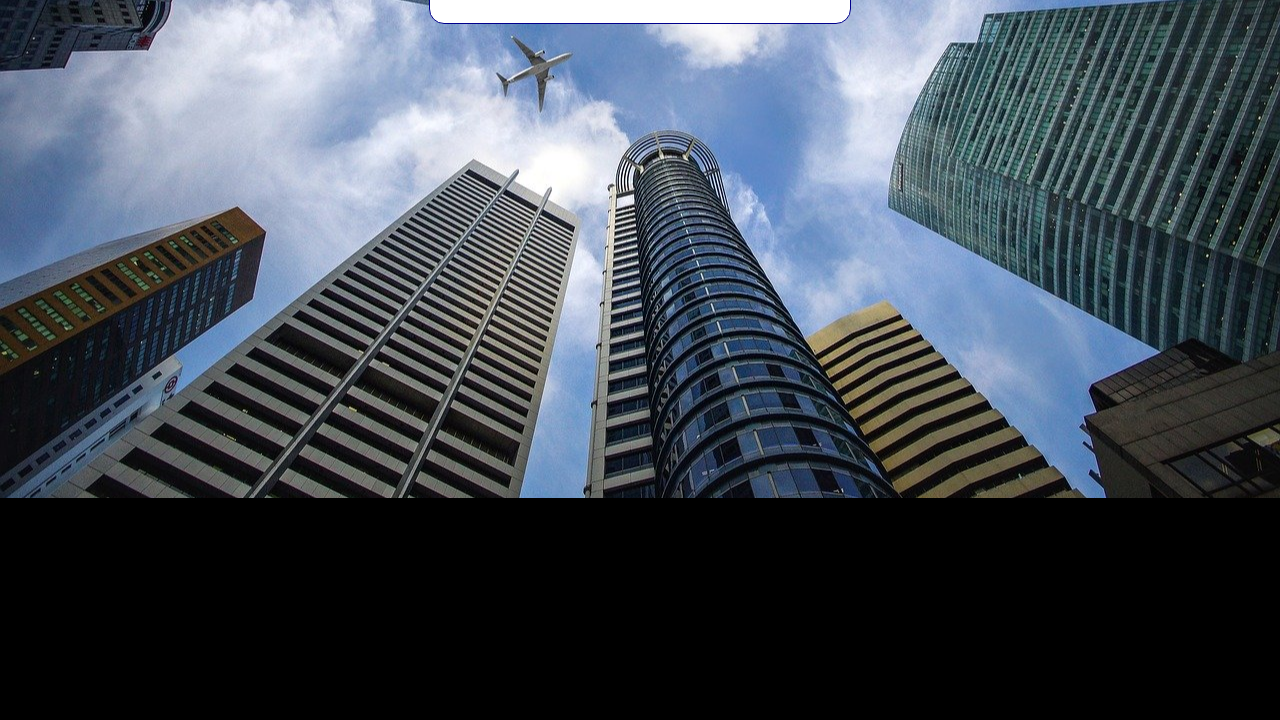
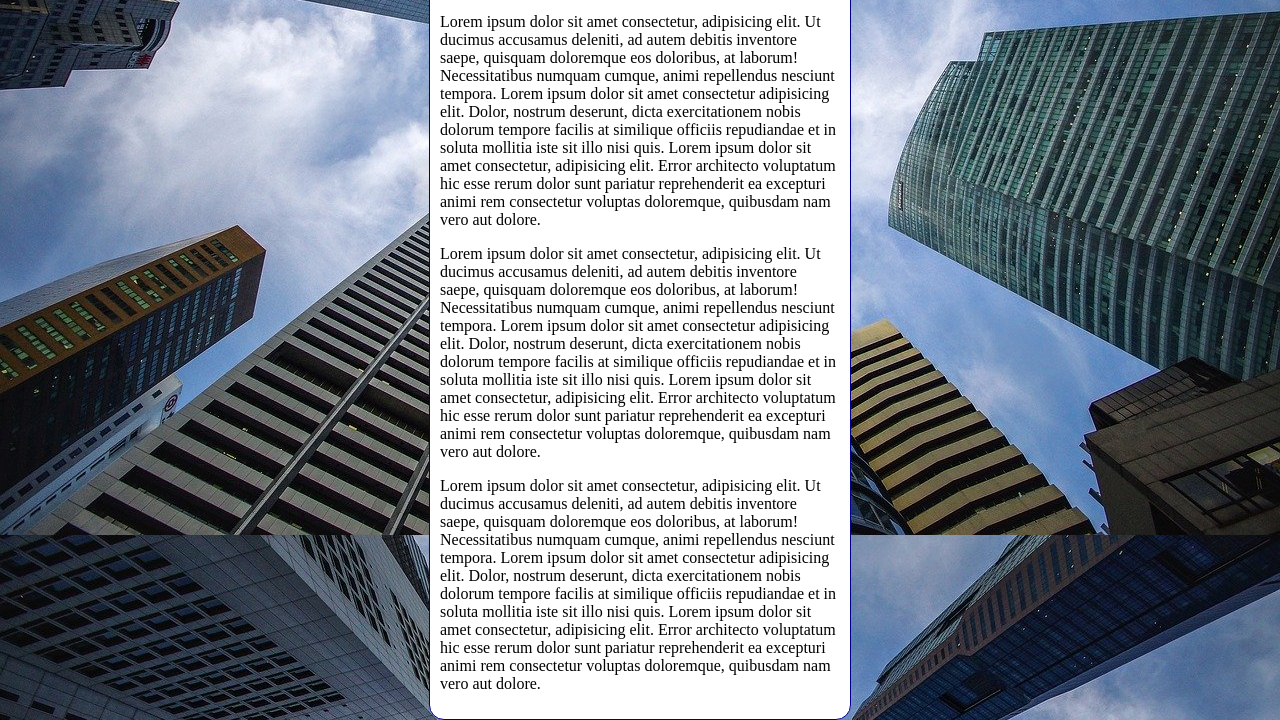
Before and after one commit to HellenLindoso/HTML-CSS, a plain HTML site: page Exercícios/ex22/fundo6.html in a window 1280 px wide. Shown: the part 318-1038 px from the top of the page. Before the commit the page ends 816 px from the top, so only its background shows below. Drawn offline with Linux system fonts and the light colour scheme.

Commit message:
atualizando

```diff
--- a/Exercícios/ex22/fundo6.html
+++ b/Exercícios/ex22/fundo6.html
@@ -3,20 +3,27 @@
 <head>
     <meta charset="UTF-8">
     <meta name="viewport" content="width=device-width, initial-scale=1.0">
-    <title>Document</title>
+    <title>Fundo fixo de tela</title>
     <style>
         body {
             height: 100vh;
-            background-color: black;
+            /*background-color: black;
             background-image: url('imagens/wallpaper002.jpg');
             background-position: center center;
             background-repeat: no-repeat;
+            background-size: cover;
+            background-attachment: fixed;
+
+            /*Shorthand background
+            ordem: color > image > position > repeat > (size - tem que ser separado) > attachment*/
+
+            background: black url('imagens/wallpaper002.jpg') center center no-repeat fixed;
             background-size: cover;
         }
 
         main {
             background-color: white;
-            width: 400px;
+            max-width: 400px;
             padding: 10px;
             margin: auto;
             border: 1px solid darkblue;
@@ -28,6 +35,9 @@
     <main>
         <h1>Teste de Imagem de fundo</h1>
         <p>Lorem ipsum dolor sit amet consectetur, adipisicing elit. Ut ducimus accusamus deleniti, ad autem debitis inventore saepe, quisquam doloremque eos doloribus, at laborum! Necessitatibus numquam cumque, animi repellendus nesciunt tempora. Lorem ipsum dolor sit amet consectetur adipisicing elit. Dolor, nostrum deserunt, dicta exercitationem nobis dolorum tempore facilis at similique officiis repudiandae et in soluta mollitia iste sit illo nisi quis. Lorem ipsum dolor sit amet consectetur, adipisicing elit. Error architecto voluptatum hic esse rerum dolor sunt pariatur reprehenderit ea excepturi animi rem consectetur voluptas doloremque, quibusdam nam vero aut dolore.</p>
+        <p>Lorem ipsum dolor sit amet consectetur, adipisicing elit. Ut ducimus accusamus deleniti, ad autem debitis inventore saepe, quisquam doloremque eos doloribus, at laborum! Necessitatibus numquam cumque, animi repellendus nesciunt tempora. Lorem ipsum dolor sit amet consectetur adipisicing elit. Dolor, nostrum deserunt, dicta exercitationem nobis dolorum tempore facilis at similique officiis repudiandae et in soluta mollitia iste sit illo nisi quis. Lorem ipsum dolor sit amet consectetur, adipisicing elit. Error architecto voluptatum hic esse rerum dolor sunt pariatur reprehenderit ea excepturi animi rem consectetur voluptas doloremque, quibusdam nam vero aut dolore.</p>
+        <p>Lorem ipsum dolor sit amet consectetur, adipisicing elit. Ut ducimus accusamus deleniti, ad autem debitis inventore saepe, quisquam doloremque eos doloribus, at laborum! Necessitatibus numquam cumque, animi repellendus nesciunt tempora. Lorem ipsum dolor sit amet consectetur adipisicing elit. Dolor, nostrum deserunt, dicta exercitationem nobis dolorum tempore facilis at similique officiis repudiandae et in soluta mollitia iste sit illo nisi quis. Lorem ipsum dolor sit amet consectetur, adipisicing elit. Error architecto voluptatum hic esse rerum dolor sunt pariatur reprehenderit ea excepturi animi rem consectetur voluptas doloremque, quibusdam nam vero aut dolore.</p>
+        <p>Lorem ipsum dolor sit amet consectetur, adipisicing elit. Ut ducimus accusamus deleniti, ad autem debitis inventore saepe, quisquam doloremque eos doloribus, at laborum! Necessitatibus numquam cumque, animi repellendus nesciunt tempora. Lorem ipsum dolor sit amet consectetur adipisicing elit. Dolor, nostrum deserunt, dicta exercitationem nobis dolorum tempore facilis at similique officiis repudiandae et in soluta mollitia iste sit illo nisi quis. Lorem ipsum dolor sit amet consectetur, adipisicing elit. Error architecto voluptatum hic esse rerum dolor sunt pariatur reprehenderit ea excepturi animi rem consectetur voluptas doloremque, quibusdam nam vero aut dolore.</p>
     </main>
 </body>
 </html>
```
